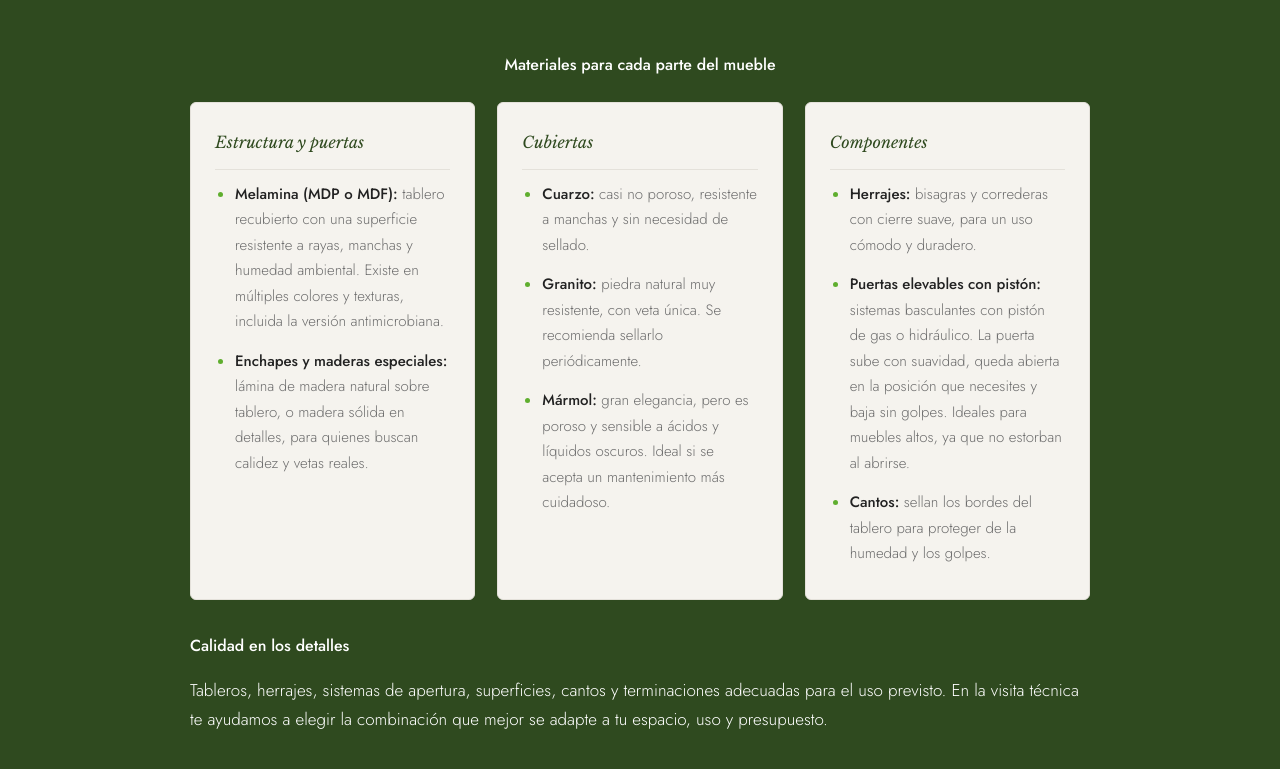
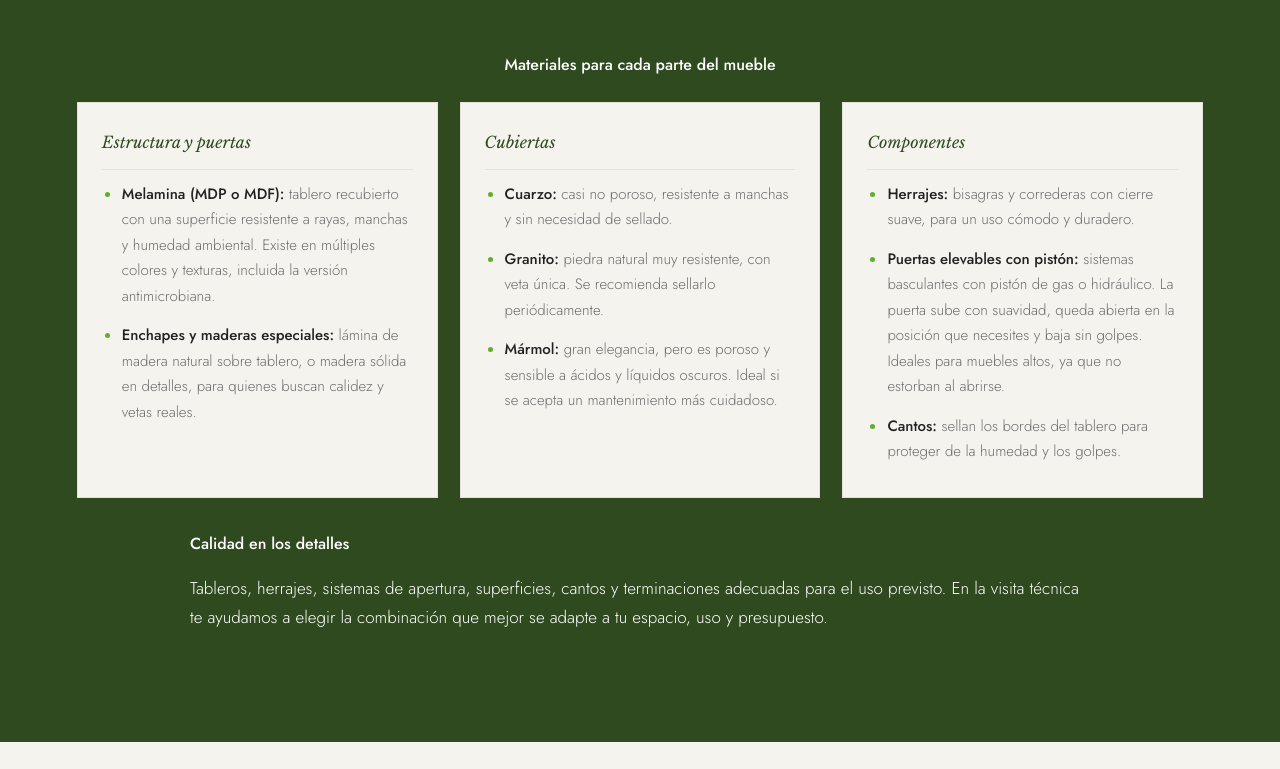
Before and after one commit to mueblesano/MSweb, a plain HTML site: page index.html in a window 1280 px wide. Shown: the part 2971-3740 px from the top of the page. Drawn offline with nearby package versions, Linux system fonts and the light colour scheme.

Commit message:
ver4.3-tarjetas-ajuste

```diff
--- a/css/style.css
+++ b/css/style.css
@@ -995,7 +995,6 @@ footer {
   min-width: 0;
   margin: 0;
   overflow: hidden;
-  border-radius: 6px;
   background: var(--bg);
 }
 .render-image {
@@ -1048,12 +1047,12 @@ footer {
 .tech .materiales-groups {
   grid-template-columns: repeat(3, minmax(0, 1fr));
   gap: 22px;
+  max-width: 1200px;
   margin-top: 24px;
 }
 .materiales-card {
   padding: 26px 24px 18px;
   border: 1px solid var(--line);
-  border-radius: 6px;
   background: var(--soft);
   color: var(--mut);
   text-align: left;
```
